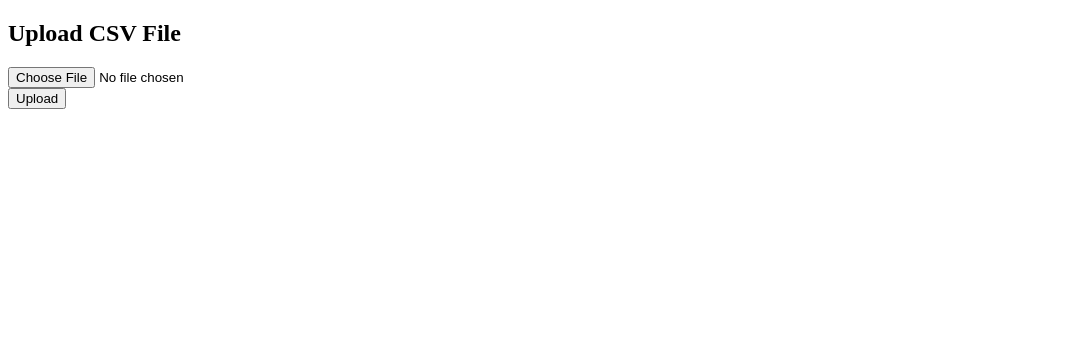
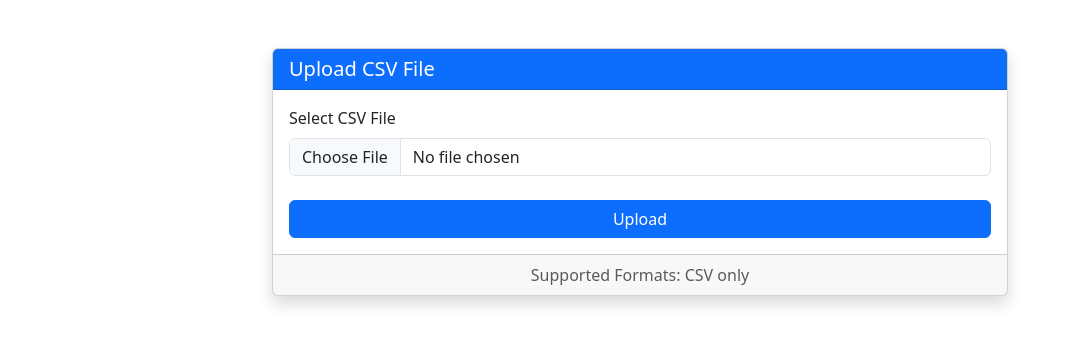
Before and after one commit to abbhau/product_app, a Django app: page /csv-upload/ in a window 1280 px wide. Shown: the top 346 px of the page, without its empty margins (0-1066 px from the left). Run offline with Django 5.2, Linux system fonts and the light colour scheme; some libraries are stand-ins or nearby versions.

Commit message:
stylind done for upload form

```diff
--- a/product_pro/templates/csv_table.html
+++ b/product_pro/templates/csv_table.html
@@ -25,7 +25,7 @@
             $('#csv-data-table').DataTable({
                 "processing": true,
                 "serverSide": true,
-                'searching':true,
+                'searching':false,
                 "ajax": {
                     "url": "{% url 'fetch_csv_data' %}",
                     "type": "GET"
--- a/product_pro/templates/csv_upload.html
+++ b/product_pro/templates/csv_upload.html
@@ -4,17 +4,39 @@
     <meta charset="UTF-8">
     <meta name="viewport" content="width=device-width, initial-scale=1.0">
     <title>Dynamic CSV DataTable</title>
+    <!-- Bootstrap CSS -->
+    <link href="https://cdn.jsdelivr.net/npm/bootstrap@5.3.0-alpha3/dist/css/bootstrap.min.css" rel="stylesheet">
     <link href="https://cdn.datatables.net/1.13.5/css/jquery.dataTables.min.css" rel="stylesheet">
 </head>
 <body>
 <div class="container mt-5">
-    <h2>Upload CSV File</h2>
-    <form method="post" enctype="multipart/form-data" class="mb-3">
-        {% csrf_token %}
-        <div class="mb-3">
-            <input type="file" name="csv_file" accept=".csv" class="form-control">
+    <div class="row justify-content-center">
+        <div class="col-md-8">
+            <div class="card shadow">
+                <div class="card-header bg-primary text-white">
+                    <h5 class="mb-0">Upload CSV File</h5>
+                </div>
+                <div class="card-body">
+                    <form method="post" enctype="multipart/form-data">
+                        {% csrf_token %}
+                        <div class="mb-4">
+                            <label for="csvFileInput" class="form-label">Select CSV File</label>
+                            <input type="file" name="csv_file" accept=".csv" class="form-control" id="csvFileInput">
+                        </div>
+                        <div class="d-grid">
+                            <button type="submit" class="btn btn-primary btn-block">Upload</button>
+                        </div>
+                    </form>
+                </div>
+                <div class="card-footer text-muted text-center">
+                    Supported Formats: CSV only
+                </div>
+            </div>
         </div>
-        <button type="submit" class="btn btn-primary">Upload</button>
-    </form>
+    </div>
+</div>
+
+<!-- Bootstrap Bundle JS -->
+<script src="https://cdn.jsdelivr.net/npm/bootstrap@5.3.0-alpha3/dist/js/bootstrap.bundle.min.js"></script>
 </body>
 </html>
```
